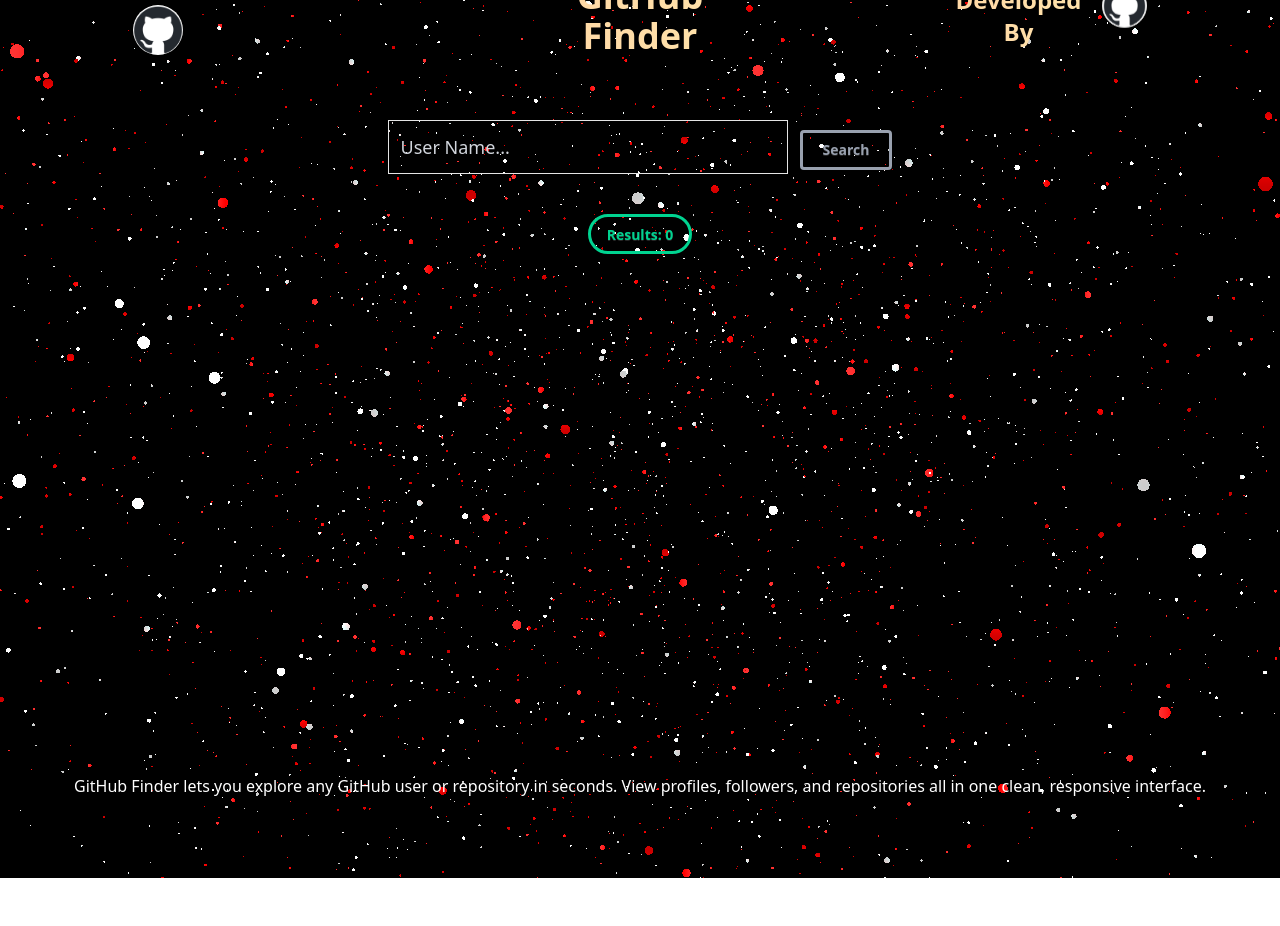
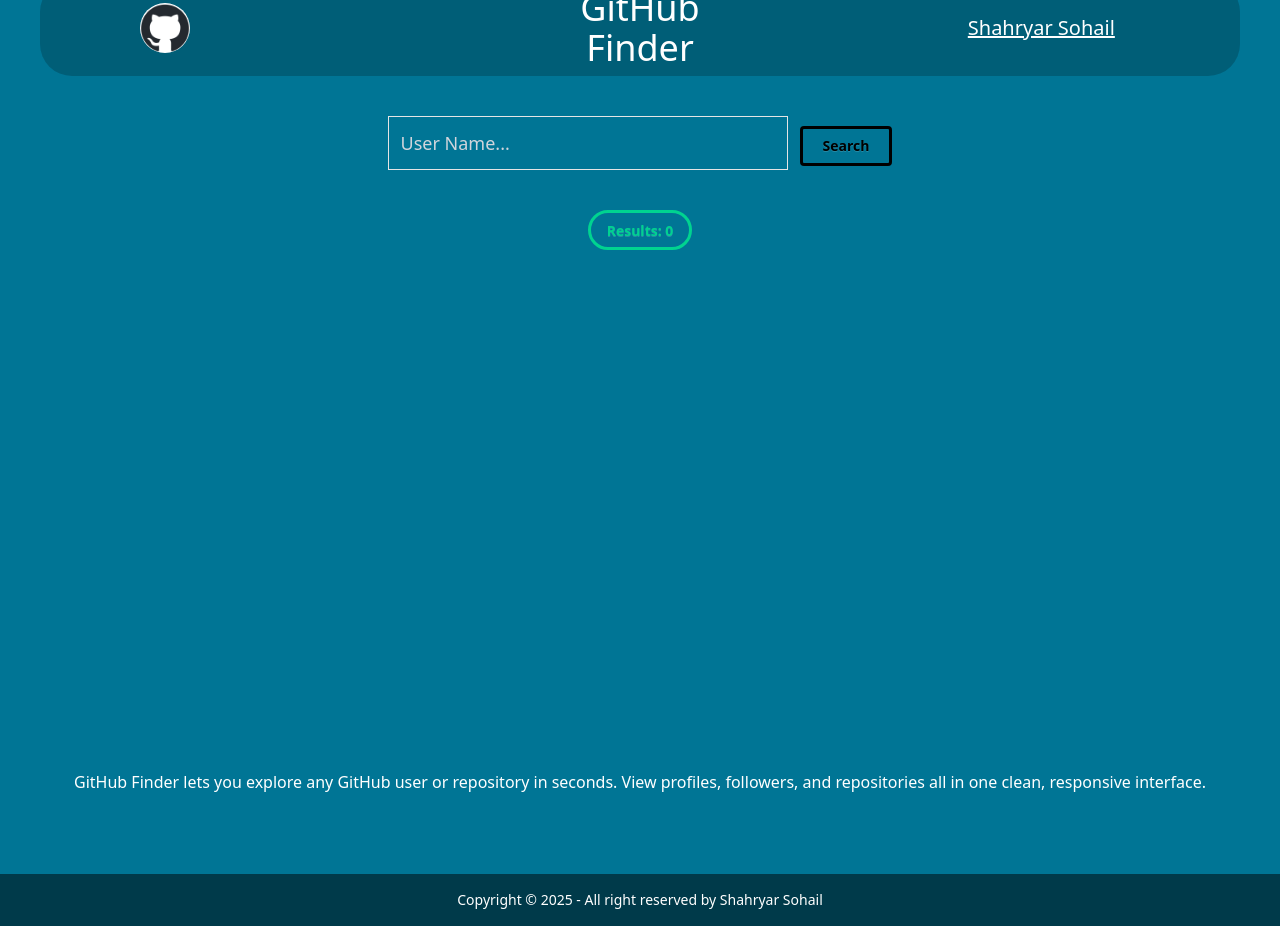
Before and after one commit to Shahryar-Sohail/github-finder, a Next.js app: page / in a window 1280 px wide. Shown: the part 60-986 px from the top of the page. Before the commit the page ends 938 px from the top, so only its background shows below. Built offline with nearby package versions, Linux system fonts and the light colour scheme.

Commit message:
BG changed footer added

```diff
--- a/src/app/page.tsx
+++ b/src/app/page.tsx
@@ -30,8 +30,8 @@
   }
 
   return (
-    <div className="relative w-full min-h-screen bg-black overflow-hidden">
-      <div className="absolute inset-0 z-0">
+    <div className="relative w-full min-h-screen bg-cyan-700 overflow-hidden">
+      {/* <div className="absolute inset-0 z-0">
         <Particles
           particleColors={['#ff0000', '#ffffff']}
           particleCount={19000}
@@ -41,26 +41,23 @@
           moveParticlesOnHover={true}
           alphaParticles={false}
           disableRotation={true}
-
         />
 
-      </div>
+      </div> */}
       <div className="relative z-10 min-h-full p-10 text-center">
 
         {/* navbar  */}
-        <div className="flex justify-around flex-wrap items-center gap-5">
+        <div className="flex justify-around flex-wrap items-center gap-5 p-2 bg-black/20  rounded-4xl">
           <div className="md:w-1/6 md:block hidden">
             <a href="https://github-finder-olive-iota.vercel.app/">
-              <Image src={githubLogo} className="bg-white rounded-4xl animated-logo" alt="GitHub Logo" width={50} height={50} />
+              <Image src={githubLogo} className="bg-white rounded-4xl" alt="GitHub Logo" width={50} height={50} />
             </a>
           </div>
           <div className="md:w-1/6">
-            <h1 className="text-3xl md:text-4xl font-bold mb-5 gradient-text animated-text">GitHub Finder</h1>
+            <h1 className="text-3xl md:text-4xl text-white">GitHub Finder</h1>
           </div>
-          <div className="flex justify-between gap-3 md:w-1/6">
-            <h1 className="text-3xl md:text-2xl font-bold mb-5 gradient-text animated-text ">Developed By
-            </h1>
-            <Link href="https://github.com/Shahryar-Sohail" target="_blank"> <Image src={githubLogo} className="bg-white rounded-4xl animated-logo border" alt="GitHub Logo" width={50} height={30} /></Link>
+          <div className="flex justify-center gap-3 md:w-1/6">
+            <Link href="https://github.com/Shahryar-Sohail" target="_blank"><h1 className="text-xl text-white underline">Shahryar Sohail</h1></Link>
           </div>
         </div>
 
@@ -73,7 +70,7 @@
         />
         <button
           onClick={handleSearch}
-          className="ml-3  btn btn-outline btn-danger text-gray-400 px-5 py-2 rounded cursor-pointer"
+          className="ml-3 btn btn-outline btn-danger text-black px-5 py-2 rounded cursor-pointer"
         >
           Search
         </button>
@@ -212,6 +209,12 @@
         </p>
       </div>
 
+      <footer className="footer sm:footer-horizontal footer-center bg-black/50 text-white p-4">
+        <aside>
+          <p>Copyright © {new Date().getFullYear()} - All right reserved by Shahryar Sohail</p>
+        </aside>
+      </footer>
+
 
     </div>
   );
```
